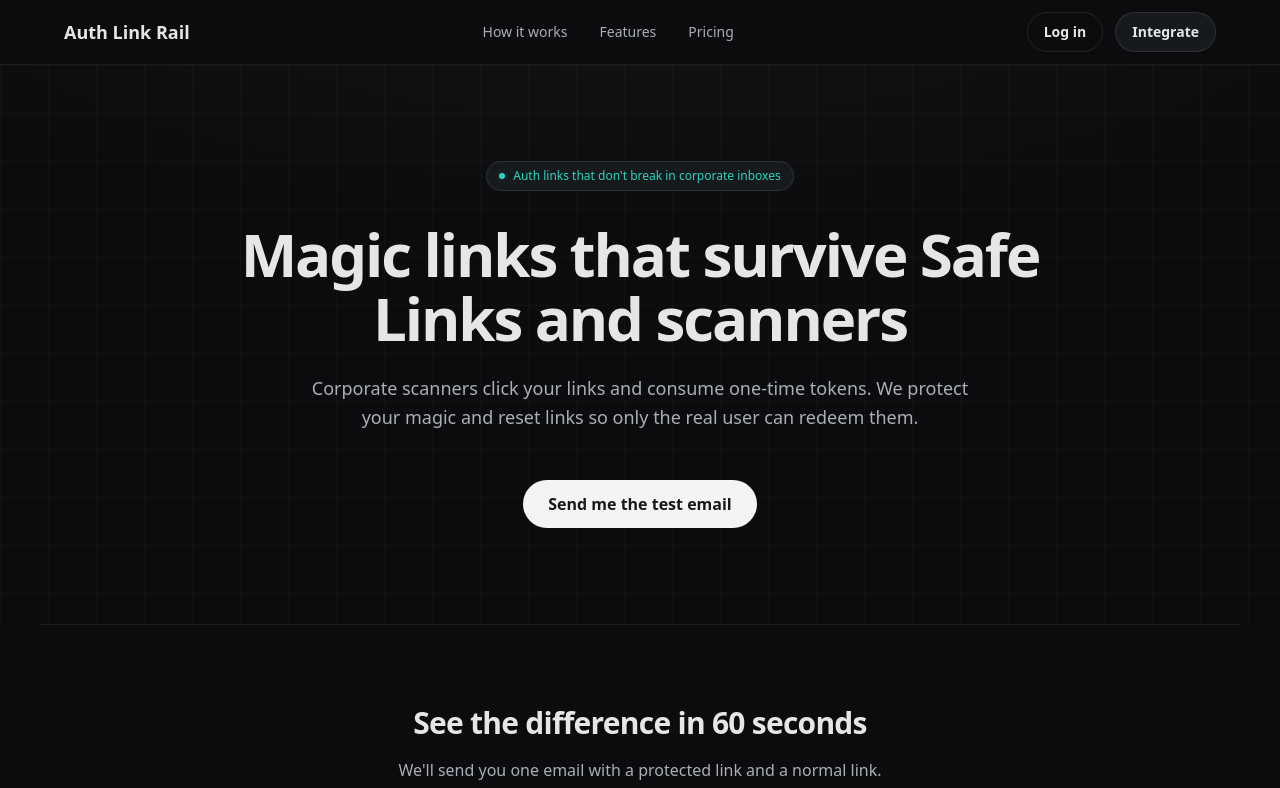
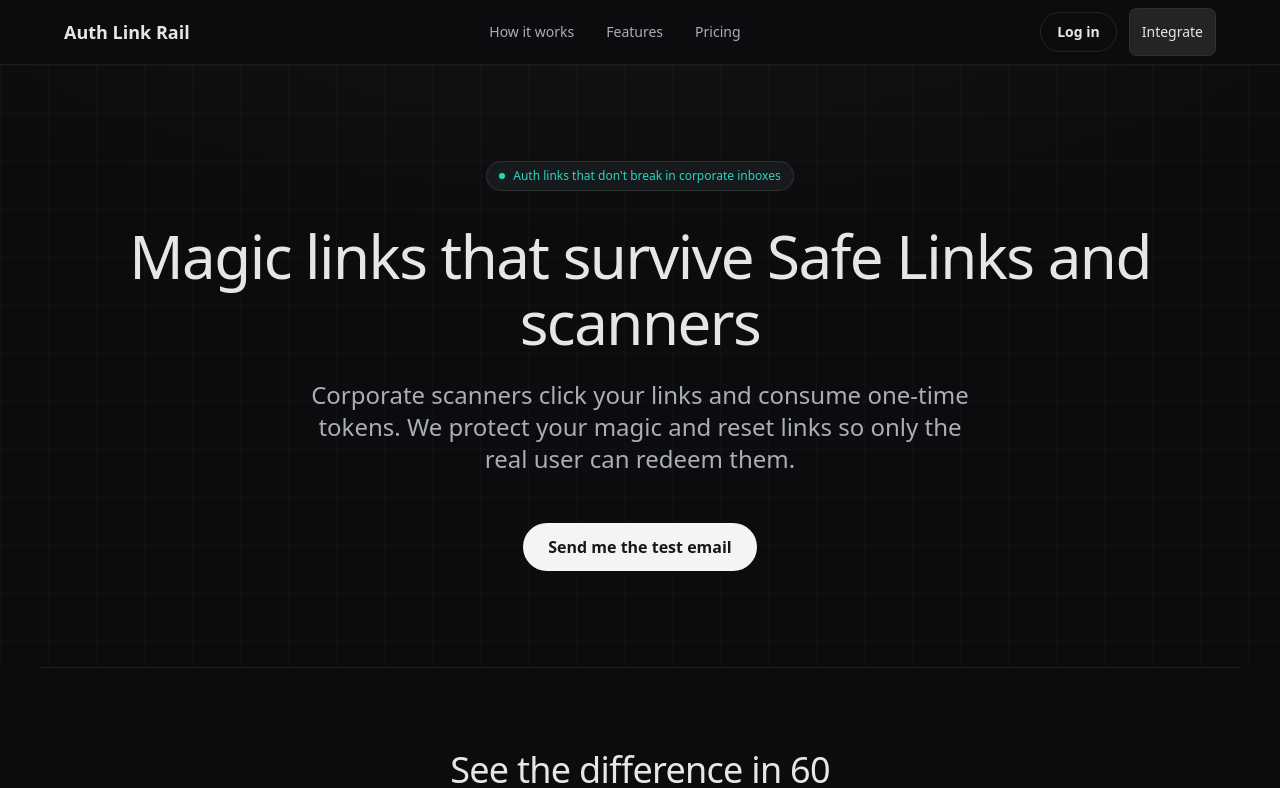
Before and after one commit to macuunamatata/Suqram, a Next.js app in the folder site/: page / in a window 1280 px wide. Shown: the top 788 px of the page. Built offline with nearby package versions, Linux system fonts and the light colour scheme.

Commit message:
Polish UI/UX to domained feel

```diff
--- a/site/app/globals.css
+++ b/site/app/globals.css
@@ -83,19 +83,47 @@
   font-size: 1.125rem;
 }
 
-/* Hero H1 — soft off-white, tight tracking, large clamp, line-height ~1.0–1.1 */
+/* Hero H1 — domained: 60px, weight 500, letter-spacing -1.5px, line-height 66px */
 .hero-h1 {
   color: var(--text-heading);
-  font-weight: 700;
-  letter-spacing: -0.035em;
-  line-height: 1.06;
+  font-weight: 500;
+  letter-spacing: -0.025em; /* ~-1.5px at 60px */
+  line-height: 1.1;
   font-size: clamp(2.25rem, 5.5vw + 1rem, 3.75rem);
+  max-width: 60ch;
+}
+
+/* Hero body — domained: 24px, line-height 32px, muted */
+.body-hero {
+  color: var(--text-muted);
+  font-size: 1.25rem;   /* 20px mobile */
+  line-height: 1.5;
+}
+@media (min-width: 640px) {
+  .body-hero {
+    font-size: 1.5rem; /* 24px desktop */
+    line-height: 1.33; /* 32px */
+  }
 }
 
 /* Body copy — muted gray, line-height ~1.5–1.7 */
 .body-text {
   color: var(--text-muted);
   line-height: 1.6;
+}
+
+/* Section H2 — domained: 36px, weight 500 */
+.section-h2 {
+  font-size: 1.875rem;
+  font-weight: 500;
+  letter-spacing: -0.02em;
+  line-height: 1.2;
+  color: var(--text-heading);
+}
+@media (min-width: 640px) {
+  .section-h2 {
+    font-size: 2.25rem; /* 36px */
+  }
 }
 
 @layer components {
@@ -199,6 +227,25 @@
     box-shadow: 0 0 0 2px var(--bg), 0 0 0 4px var(--accent-focus);
   }
 
+  /* Nav CTA — domained "Sign up": subtle fill, 8px radius, 1px border */
+  .btn-nav-cta {
+    @apply inline-flex items-center justify-center text-sm font-medium text-[var(--text)] transition-[background-color,border-color] duration-150 ease-out;
+    height: 48px;
+    min-height: 48px;
+    padding: 0 12px;
+    border-radius: 8px;
+    background: rgba(255, 255, 255, 0.1);
+    border: 1px solid rgba(255, 255, 255, 0.05);
+  }
+  .btn-nav-cta:hover {
+    background: rgba(255, 255, 255, 0.14);
+    border-color: rgba(255, 255, 255, 0.08);
+  }
+  .btn-nav-cta:focus-visible {
+    outline: none;
+    box-shadow: 0 0 0 2px var(--bg), 0 0 0 4px var(--accent-focus);
+  }
+
   .link-accent {
     @apply font-medium transition-colors duration-150 ease-out;
     color: var(--accent);
@@ -238,6 +285,13 @@
     background: var(--accent-dim);
     color: var(--accent);
     border: 1px solid rgba(45, 212, 191, 0.25);
+  }
+  /* "Most Popular" — domained: solid accent bg, black text */
+  .pill-popular {
+    @apply inline-flex items-center rounded-full px-3 py-1.5 text-xs font-semibold;
+    background: var(--accent);
+    color: var(--cta-text);
+    border: none;
   }
   .pill-warn {
     @apply inline-flex items-center rounded-full px-3 py-1 text-xs font-medium;
--- a/site/app/layout.tsx
+++ b/site/app/layout.tsx
@@ -62,7 +62,7 @@
               >
                 Log in
               </a>
-              <a href="/start" className="btn-secondary text-sm py-2.5 px-4 min-h-0 h-10">
+              <a href="/start" className="btn-nav-cta">
                 Integrate
               </a>
             </div>
--- a/site/app/page.tsx
+++ b/site/app/page.tsx
@@ -156,7 +156,7 @@
           <h1 className="hero-h1 mt-8 max-w-4xl mx-auto">
             Magic links that survive Safe Links and scanners
           </h1>
-          <p className="mt-6 max-w-2xl mx-auto text-lg body-text leading-relaxed">
+          <p className="mt-6 max-w-2xl mx-auto body-hero">
             Corporate scanners click your links and consume one-time tokens. We protect your magic and reset links so only the real user can redeem them.
           </p>
           <div className="mt-12">
@@ -170,7 +170,7 @@
       {/* Try it: email form */}
       <section id="try" className={`section-border ${SECTION_PY} ${CONTAINER}`}>
         <div className="max-w-lg mx-auto text-center">
-          <h2 className="text-2xl font-bold tracking-tight text-[var(--text-heading)] sm:text-3xl">
+          <h2 className="section-h2">
             See the difference in 60 seconds
           </h2>
           <p className="mt-4 text-[var(--text-muted)] leading-relaxed">
@@ -201,7 +201,7 @@
 
       {/* Problem */}
       <section className={`section-border ${SECTION_PY} ${CONTAINER}`}>
-        <h2 className="text-2xl font-bold tracking-tight text-[var(--text-heading)] sm:text-3xl text-center">
+        <h2 className="section-h2 text-center">
           Scanners consume your one-time tokens
         </h2>
         <p className="mt-4 max-w-2xl mx-auto text-center body-text">
@@ -223,7 +223,7 @@
 
       {/* Features */}
       <section id="features" className={`section-border ${SECTION_PY} ${CONTAINER}`}>
-        <h2 className="text-2xl font-bold tracking-tight text-[var(--text-heading)] sm:text-3xl text-center">
+        <h2 className="section-h2 text-center">
           Features
         </h2>
         <p className="mt-4 max-w-xl mx-auto text-center body-text">
@@ -243,7 +243,7 @@
 
       {/* How it works (steps) */}
       <section id="how" className={`section-border ${SECTION_PY} ${CONTAINER}`}>
-        <h2 className="text-2xl font-bold tracking-tight text-[var(--text-heading)] sm:text-3xl text-center">
+        <h2 className="section-h2 text-center">
           How it works
         </h2>
         <p className="mt-4 max-w-xl mx-auto text-center body-text">
@@ -263,7 +263,7 @@
 
       {/* Pricing */}
       <section id="pricing" className={`section-border ${SECTION_PY} ${CONTAINER}`}>
-        <h2 className="text-2xl font-bold tracking-tight text-[var(--text-heading)] sm:text-3xl text-center">
+        <h2 className="section-h2 text-center">
           Pricing
         </h2>
         <p className="mt-4 max-w-xl mx-auto text-center body-text">
@@ -276,7 +276,7 @@
               className={`card card-padded relative ${tier.featured ? "border-[var(--accent)]/50" : ""}`}
             >
               {tier.featured && tier.pill && (
-                <span className="absolute -top-3 left-1/2 -translate-x-1/2 pill-accent">
+                <span className="absolute -top-3 left-1/2 -translate-x-1/2 pill-popular">
                   {tier.pill}
                 </span>
               )}
@@ -299,7 +299,7 @@
 
       {/* FAQ */}
       <section id="faq" className={`section-border ${SECTION_PY} ${CONTAINER}`}>
-        <h2 className="text-2xl font-bold tracking-tight text-[var(--text-heading)] sm:text-3xl text-center">
+        <h2 className="section-h2 text-center">
           FAQ
         </h2>
         <div className="mt-8">
@@ -307,25 +307,10 @@
         </div>
       </section>
 
-      {/* ThemePreview: accent, warn, surface, CTA — for palette verification */}
-      <section className={`section-border py-12 ${CONTAINER}`} aria-hidden>
-        <div className="flex flex-wrap items-center justify-center gap-6 rounded-xl border border-[var(--border)] bg-[var(--surface)]/50 p-6">
-          <span className="flex items-center gap-2 text-sm text-[var(--text-muted)]">
-            <span className="pill-hero-dot" />
-            <span className="text-accent font-medium">Accent</span>
-          </span>
-          <span className="pill-warn text-xs">Expiring soon</span>
-          <div className="h-10 w-24 rounded-lg border border-[var(--border)] bg-[var(--surface-elevated)]" title="Surface" />
-          <button type="button" className="btn-hero text-sm py-2 px-4 min-h-0 h-9" disabled>
-            CTA pill
-          </button>
-        </div>
-      </section>
-
       {/* Final CTA */}
       <section className={`section-border ${SECTION_PY} ${CONTAINER}`}>
         <div className="max-w-2xl mx-auto text-center card p-8 sm:p-10">
-          <h2 className="text-2xl font-bold tracking-tight text-[var(--text-heading)] sm:text-3xl">
+          <h2 className="section-h2">
             Ready to try?
           </h2>
           <p className="mt-4 body-text">
--- a/site/app/pricing/page.tsx
+++ b/site/app/pricing/page.tsx
@@ -78,7 +78,7 @@
             {tier.pill && (
               <span
                 className={`absolute -top-3 left-1/2 -translate-x-1/2 ${
-                  tier.featured ? "pill-accent" : "pill"
+                  tier.featured ? "pill-popular" : "pill"
                 }`}
               >
                 {tier.pill}
```
